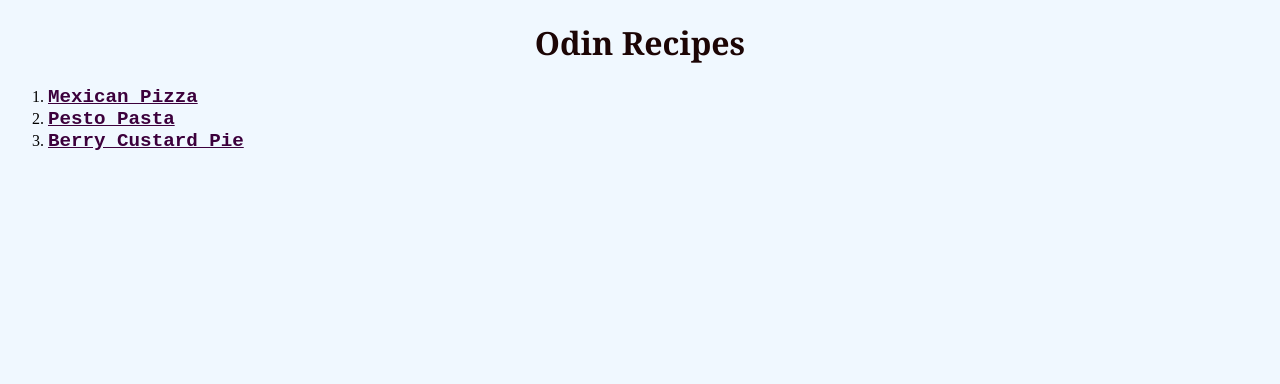
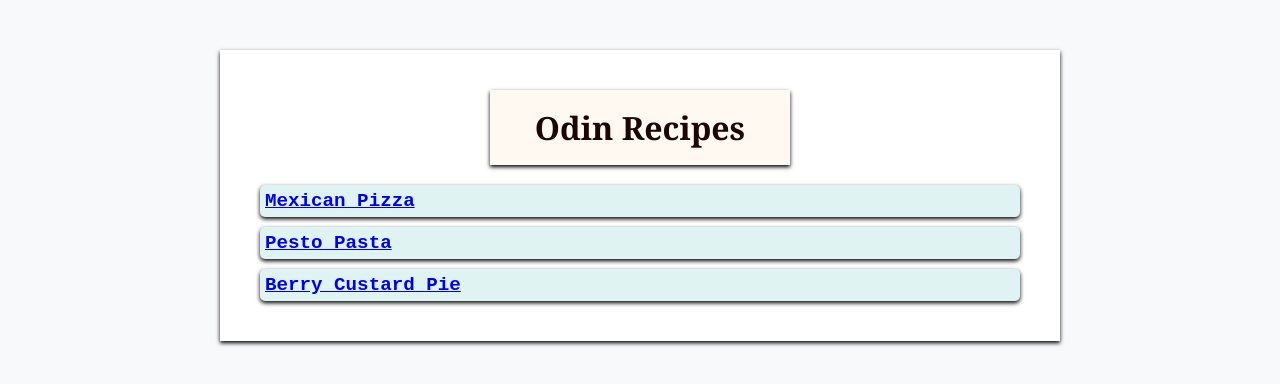
Before and after one commit to Twenty625/odin-recipes, a plain HTML site: page index.html in a window 1280 px wide. Drawn offline with Linux system fonts and the light colour scheme.

Commit message:
Update homepage with box-model

```diff
--- a/index.html
+++ b/index.html
@@ -9,12 +9,14 @@
 </head>
 
 <body>
-    <h1>Odin Recipes</h1>
-    <ol>
-        <li><a href="recipes/mexican-pizza.html">Mexican Pizza</a></li>
-        <li><a href="recipes/pesto-pasta.html">Pesto Pasta</a></li>
-        <li><a href="recipes/berry-custard-pie.html">Berry Custard Pie</a></li>
-    </ol>
+    <div class="recipe-container">
+        <h1>Odin Recipes</h1>
+        <ol class="recipe-list">
+            <li><a href="recipes/mexican-pizza.html">Mexican Pizza</a></li>
+            <li><a href="recipes/pesto-pasta.html">Pesto Pasta</a></li>
+            <li><a href="recipes/berry-custard-pie.html">Berry Custard Pie</a></li>
+        </ol>
+    </div>
 </body>
 
 </html>
--- a/recipes/recipes.css
+++ b/recipes/recipes.css
@@ -9,6 +9,7 @@ img {
     margin-left: auto;
     margin-right: auto;
     width: 50%;
+    box-shadow: 0 2px 4px black;
 }
 
 .list,
--- a/style.css
+++ b/style.css
@@ -1,16 +1,40 @@
-* {
-    background-color: aliceblue;
+body {
+    background-color: #f8f9fa;
+}
+
+.recipe-container {
+    max-width: 800px;
+    margin: 50px auto;
+    padding: 20px;
+    border: 10x;
+    background-color: #ffffff;
+    box-shadow: 0 2px 4px black;
 }
 
 h1 {
     font-family: Georgia, 'Times New Roman', Times, serif;
     text-align: center;
     color: rgb(28, 5, 5);
+    background-color: rgb(255, 249, 241);
+    padding: 16px;
+    margin: 20px 250px;
+    box-shadow: 0 2px 4px black;
 }
 
-a {
+.recipe-list {
+    padding: 0;
+    margin: 20px;
+    list-style: none;
+}
+
+.recipe-list li {
     font-family: 'Courier New', Courier, monospace;
     font-weight: 900;
     font-size: larger;
     color: rgb(60, 0, 60);
+    margin: 10px 0;
+    padding: 5px;
+    border-radius: 5px;
+    background-color: rgb(224, 243, 243);
+    box-shadow: 0 2px 4px black;
 }
```
